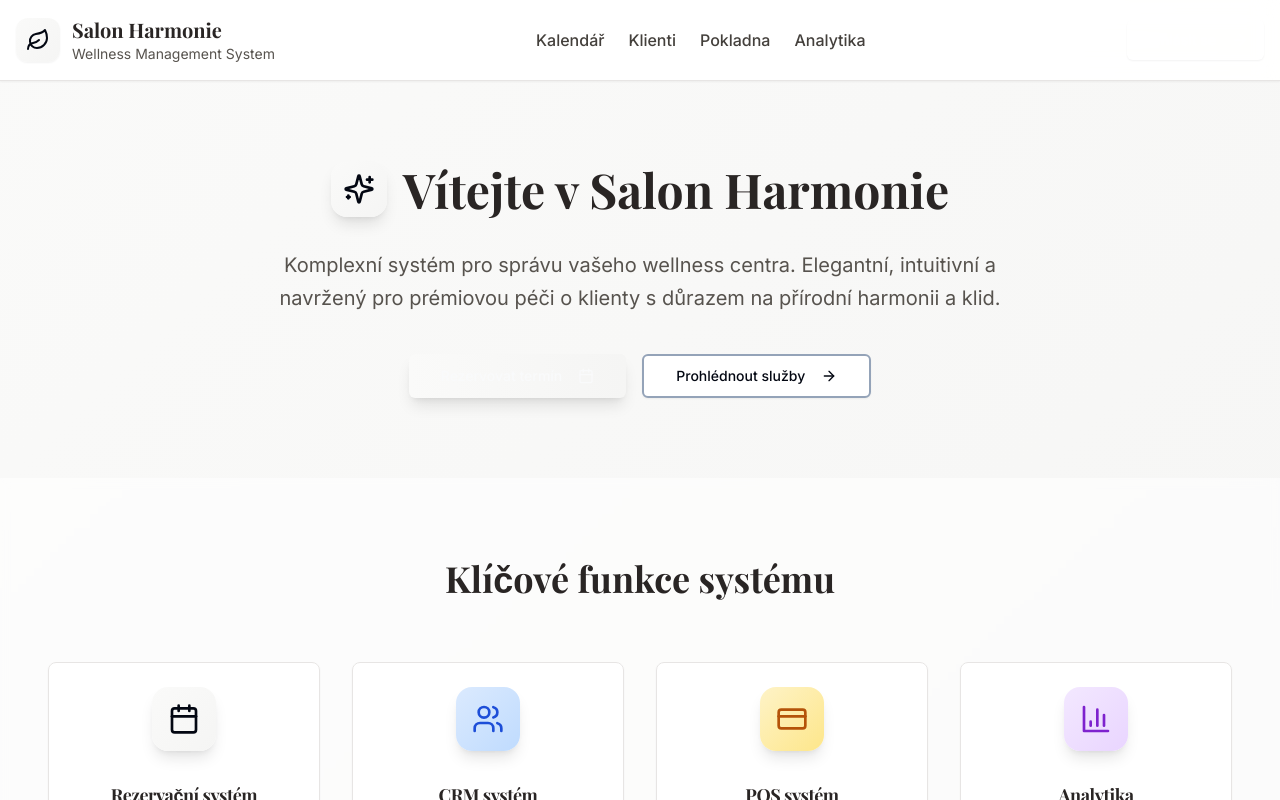
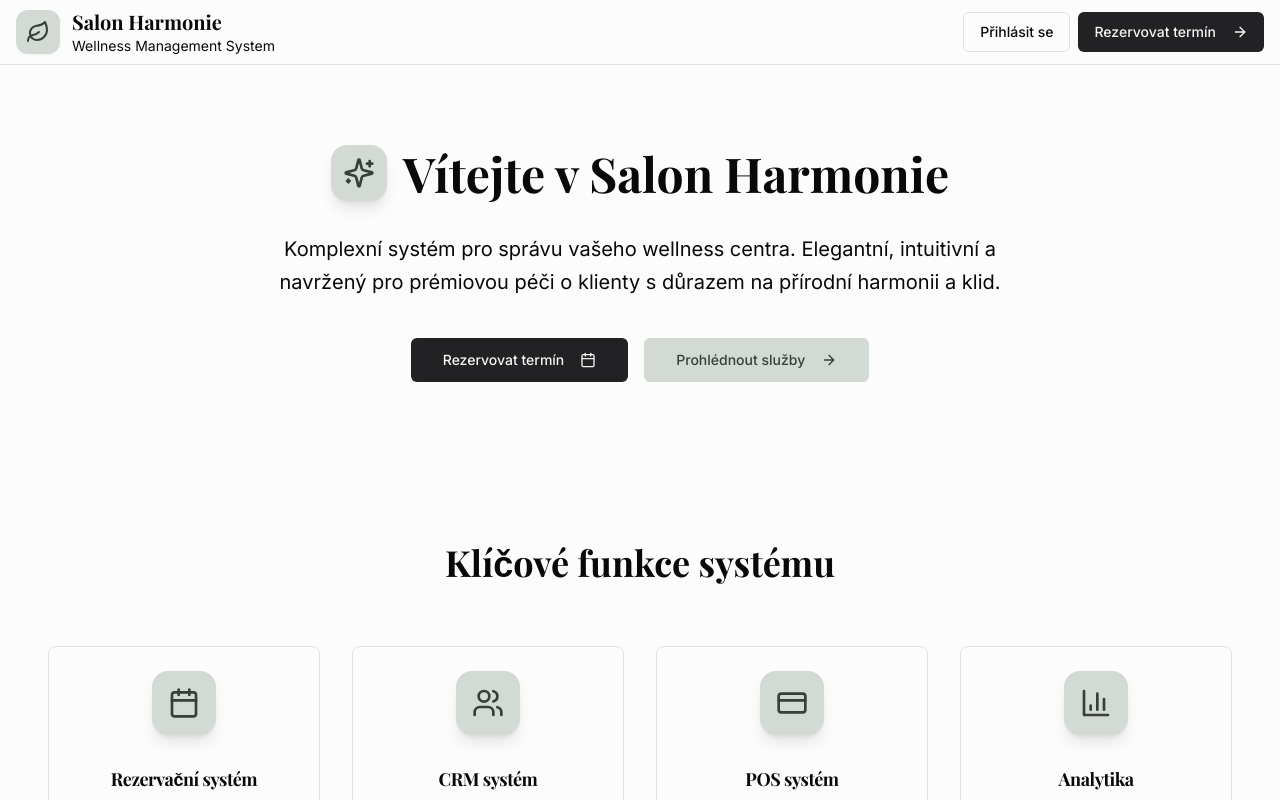
Before and after one commit to ishchuktaras/salon-harmonie-frontend, a Next.js app: page / in a window 1280 px wide. Shown: the top 800 px of the page. Built offline with nearby package versions, Linux system fonts and the light colour scheme.

Commit message:
fix(ui): Oprava barevného schématu a stylů tlačítek na hlavní stránce

```diff
--- a/src/app/globals.css
+++ b/src/app/globals.css
@@ -1,56 +1,65 @@
-@import url('https://fonts.googleapis.com/css2?family=Inter:wght@400;500;600;700&family=Playfair+Display:wght@700&display=swap');
-
 @tailwind base;
 @tailwind components;
 @tailwind utilities;
 
 @layer base {
   :root {
-    --background: 0 0% 100%;
-    --foreground: 224 71.4% 4.1%;
-    --card: 0 0% 100%;
-    --card-foreground: 224 71.4% 4.1%;
-    --popover: 0 0% 100%;
-    --popover-foreground: 224 71.4% 4.1%;
-    --primary: 220 9.8% 42.9%; /* Slate 800 */
-    --primary-foreground: 210 20% 98%;
-    --secondary: 43 18% 87.5%; /* Stone 200 */
-    --secondary-foreground: 220.9 39.3% 11%;
-    --muted: 215 20.2% 65.1%;
-    --muted-foreground: 215.4 16.3% 46.9%;
-    --accent: 38 91.6% 58.4%; /* Amber 400 */
-    --accent-foreground: 220.9 39.3% 11%;
+    --background: 240 10% 99%; /* Stone 50 */
+    --foreground: 240 10% 3.9%; /* Stone 950 */
+
+    /* --- OPRAVA KONTRASTU PRO TLAČÍTKA --- */
+    /* Primární barva (tmavý kámen) pro pozadí tlačítka */
+    --primary: 240 5% 14%; /* Stone 800 - Tmavá */
+    /* Text na primární barvě (světlý kámen) pro text tlačítka */
+    --primary-foreground: 240 6% 96%; /* Stone 100 - Světlá */
+
+    /* Sekundární barva (světlejší šalvěj) */
+    --secondary: 120 7% 84%; /* Sage 200 */
+    /* Text na sekundární barvě (tmavá šalvěj) */
+    --secondary-foreground: 120 5% 23%; /* Sage 800 */
+
+    /* Akcentová barva (střední šalvěj) */
+    --accent: 120 9% 56%; /* Sage 400 */
+    /* Text na akcentové barvě (světlý kámen) */
+    --accent-foreground: 240 6% 96%; /* Stone 100 */
+
+    /* Ostatní utility barvy */
     --destructive: 0 84.2% 60.2%;
-    --destructive-foreground: 210 20% 98%;
-    --border: 215 20.2% 65.1%;
-    --input: 215 20.2% 65.1%;
-    --ring: 224 71.4% 4.1%;
+    --destructive-foreground: 0 0% 98%;
+
+    --card: 240 10% 99%;
+    --card-foreground: 240 10% 3.9%;
+
+    --popover: 240 10% 99%;
+    --popover-foreground: 240 10% 3.9%;
+
+    --border: 240 4% 89%;
+    --input: 240 4% 89%;
+
+    --ring: 120 9% 56%;
+
     --radius: 0.5rem;
-
-    --font-inter: 'Inter', sans-serif;
-    --font-playfair-display: 'Playfair Display', serif;
   }
 
   .dark {
-    --background: 224 71.4% 4.1%;
-    --foreground: 210 20% 98%;
-    --card: 224 71.4% 4.1%;
-    --card-foreground: 210 20% 98%;
-    --popover: 224 71.4% 4.1%;
-    --popover-foreground: 210 20% 98%;
-    --primary: 210 20% 98%;
-    --primary-foreground: 220.9 39.3% 11%;
-    --secondary: 215 27.9% 16.9%;
-    --secondary-foreground: 210 20% 98%;
-    --muted: 215 27.9% 16.9%;
-    --muted-foreground: 217.9 10.6% 64.9%;
-    --accent: 38 91.6% 58.4%;
-    --accent-foreground: 220.9 39.3% 11%;
+    /* Zde můžete definovat barvy pro tmavý režim */
+    --background: 240 10% 3.9%;
+    --foreground: 240 5% 94%;
+    --primary: 240 6% 96%;
+    --primary-foreground: 240 5% 14%;
+    --secondary: 120 5% 23%;
+    --secondary-foreground: 240 6% 96%;
+    --accent: 120 9% 56%;
+    --accent-foreground: 240 6% 96%;
     --destructive: 0 62.8% 30.6%;
-    --destructive-foreground: 0 85.7% 97.3%;
-    --border: 215 27.9% 16.9%;
-    --input: 215 27.9% 16.9%;
-    --ring: 216 12.2% 83.9%;
+    --destructive-foreground: 0 0% 98%;
+    --card: 240 10% 3.9%;
+    --card-foreground: 240 5% 94%;
+    --popover: 240 10% 3.9%;
+    --popover-foreground: 240 5% 94%;
+    --border: 240 4% 16%;
+    --input: 240 4% 16%;
+    --ring: 120 9% 56%;
   }
 }
 
--- a/src/app/page.tsx
+++ b/src/app/page.tsx
@@ -1,3 +1,5 @@
+// src/app/page.tsx - OPRAVENÁ VERZE
+
 import { Button } from "@/components/ui/button"
 import { Card, CardContent, CardDescription, CardHeader, CardTitle } from "@/components/ui/card"
 import { Calendar, Users, CreditCard, BarChart3, Leaf, Sparkles, ArrowRight } from "lucide-react"
@@ -5,38 +7,34 @@ import Link from "next/link"
 
 export default function HomePage() {
   return (
-    <div className="min-h-screen bg-gradient-to-br from-stone-50 via-sage-50 to-stone-100">
+    // Používáme barvy z tématu (--background)
+    <div className="min-h-screen bg-background">
       {/* Header */}
-      <header className="border-b border-stone-200 bg-white/90 backdrop-blur-md shadow-sm">
-        <div className="container mx-auto px-4 py-4">
-          <div className="flex items-center justify-between">
-            <div className="flex items-center space-x-3">
-              <div className="flex items-center justify-center w-11 h-11 bg-gradient-to-br from-sage-100 to-sage-200 rounded-xl shadow-sm">
-                <Leaf className="w-6 h-6 text-sage-700" />
-              </div>
-              <div>
-                <h1 className="text-xl font-serif font-semibold text-stone-800">Salon Harmonie</h1>
-                <p className="text-sm text-stone-600">Wellness Management System</p>
-              </div>
+      <header className="sticky top-0 z-50 w-full border-b bg-background/95 backdrop-blur supports-[backdrop-filter]:bg-background/60">
+        <div className="container mx-auto flex h-16 items-center justify-between px-4">
+          <div className="flex items-center space-x-3">
+            <div className="flex h-11 w-11 items-center justify-center rounded-xl bg-secondary shadow-sm">
+              <Leaf className="h-6 w-6 text-secondary-foreground" />
             </div>
-            <nav className="hidden md:flex items-center space-x-6">
-              <Link href="/calendar" className="text-stone-700 hover:text-sage-700 transition-colors font-medium">
-                Kalendář
-              </Link>
-              <Link href="/clients" className="text-stone-700 hover:text-sage-700 transition-colors font-medium">
-                Klienti
-              </Link>
-              <Link href="/pos" className="text-stone-700 hover:text-sage-700 transition-colors font-medium">
-                Pokladna
-              </Link>
-              <Link href="/analytics" className="text-stone-700 hover:text-sage-700 transition-colors font-medium">
-                Analytika
-              </Link>
-            </nav>
+            <div>
+              <h1 className="font-serif text-xl font-semibold text-foreground">Salon Harmonie</h1>
+              <p className="text-sm text-muted-foreground">Wellness Management System</p>
+            </div>
+          </div>
+
+          {/* Tlačítka vpravo */}
+          <div className="flex items-center space-x-2">
             <Link href="/login">
-              <Button className="bg-sage-600 hover:bg-sage-700 text-white shadow-sm">
+              {/* Tlačítko "Přihlásit se" - nyní používá variantu "outline" */}
+              <Button variant="outline">
                 Přihlásit se
-                <ArrowRight className="w-4 h-4 ml-2" />
+              </Button>
+            </Link>
+            <Link href="/booking">
+               {/* Tlačítko "Rezervovat termín" - nyní používá výchozí (tmavou) variantu */}
+              <Button>
+                Rezervovat termín
+                <ArrowRight className="ml-2 h-4 w-4" />
               </Button>
             </Link>
           </div>
@@ -44,36 +42,31 @@ export default function HomePage() {
       </header>
 
       {/* Hero Section */}
-      <section className="py-20 px-4">
+      <section className="px-4 py-20">
         <div className="container mx-auto text-center">
-          <div className="flex items-center justify-center mb-8">
-            <div className="p-3 bg-gradient-to-br from-sage-100 to-sage-200 rounded-2xl shadow-lg mr-4">
-              <Sparkles className="w-8 h-8 text-sage-700" />
+          <div className="mb-8 flex items-center justify-center">
+            <div className="mr-4 rounded-2xl bg-secondary p-3 shadow-lg">
+              <Sparkles className="h-8 w-8 text-secondary-foreground" />
             </div>
-            <h2 className="text-5xl font-serif font-bold text-stone-800">Vítejte v Salon Harmonie</h2>
+            <h2 className="font-serif text-5xl font-bold text-foreground">Vítejte v Salon Harmonie</h2>
           </div>
-          <p className="text-xl text-stone-600 mb-10 max-w-3xl mx-auto leading-relaxed">
+          <p className="mx-auto mb-10 max-w-3xl text-xl leading-relaxed text-muted-foreground">
             Komplexní systém pro správu vašeho wellness centra. Elegantní, intuitivní a navržený pro prémiovou péči o
             klienty s důrazem na přírodní harmonii a klid.
           </p>
-          <div className="flex flex-col sm:flex-row gap-4 justify-center">
+          <div className="flex flex-col justify-center gap-4 sm:flex-row">
             <Link href="/booking">
-              <Button
-                size="lg"
-                className="bg-gradient-to-r from-sage-600 to-sage-700 hover:from-sage-700 hover:to-sage-800 shadow-lg hover:shadow-xl transition-all duration-300 hover:scale-105 font-medium border-0"
-              >
+              {/* Hlavní CTA tlačítko - používá výchozí (tmavou) variantu */}
+              <Button size="lg">
                 Rezervovat termín
-                <Calendar className="w-4 h-4 ml-2" />
+                <Calendar className="ml-2 h-4 w-4" />
               </Button>
             </Link>
             <Link href="/services">
-              <Button
-                size="lg"
-                variant="outline"
-                className="border-2 border-sage-600 text-sage-700 hover:bg-sage-600 hover:text-white bg-white shadow-sm hover:shadow-md transition-all duration-300 font-medium"
-              >
+              {/* Sekundární CTA tlačítko - používá variantu "secondary" */}
+              <Button size="lg" variant="secondary">
                 Prohlédnout služby
-                <ArrowRight className="w-4 h-4 ml-2" />
+                <ArrowRight className="ml-2 h-4 w-4" />
               </Button>
             </Link>
           </div>
@@ -81,87 +74,82 @@ export default function HomePage() {
       </section>
 
       {/* Features Grid */}
-      <section className="py-20 px-4 bg-white/60 backdrop-blur-sm">
+      <section className="bg-background/80 px-4 py-20 backdrop-blur-sm">
         <div className="container mx-auto">
-          <h3 className="text-4xl font-serif font-bold text-center text-stone-800 mb-16">Klíčové funkce systému</h3>
-          <div className="grid md:grid-cols-2 lg:grid-cols-4 gap-8">
-            <Card className="border-stone-200 hover:shadow-xl transition-all duration-300 bg-white/90 backdrop-blur-sm group">
-              <CardHeader className="text-center pb-4">
-                <div className="flex justify-center mb-6">
-                  <div className="w-16 h-16 bg-gradient-to-br from-sage-100 to-sage-200 rounded-2xl flex items-center justify-center shadow-lg group-hover:shadow-xl transition-shadow">
-                    <Calendar className="w-8 h-8 text-sage-700" />
-                  </div>
+          <h3 className="mb-16 text-center font-serif text-4xl font-bold text-foreground">Klíčové funkce systému</h3>
+          <div className="grid gap-8 md:grid-cols-2 lg:grid-cols-4">
+
+            {/* Karty nyní používají standardní Card komponentu, která si bere barvy z tématu */}
+            <Card>
+              <CardHeader className="items-center text-center pb-4">
+                <div className="mb-6 flex h-16 w-16 items-center justify-center rounded-2xl bg-secondary shadow-lg">
+                  <Calendar className="h-8 w-8 text-secondary-foreground" />
                 </div>
-                <CardTitle className="text-stone-800 font-serif text-lg">Rezervační systém</CardTitle>
+                <CardTitle className="font-serif text-lg">Rezervační systém</CardTitle>
               </CardHeader>
               <CardContent>
-                <CardDescription className="text-stone-600 text-center leading-relaxed">
+                <CardDescription className="text-center leading-relaxed">
                   Pokročilý kalendář s online rezervacemi, správou zdrojů a automatickými připomínkami.
                 </CardDescription>
               </CardContent>
             </Card>
 
-            <Card className="border-stone-200 hover:shadow-xl transition-all duration-300 bg-white/90 backdrop-blur-sm group">
-              <CardHeader className="text-center pb-4">
-                <div className="flex justify-center mb-6">
-                  <div className="w-16 h-16 bg-gradient-to-br from-blue-100 to-blue-200 rounded-2xl flex items-center justify-center shadow-lg group-hover:shadow-xl transition-shadow">
-                    <Users className="w-8 h-8 text-blue-700" />
-                  </div>
+            <Card>
+              <CardHeader className="items-center text-center pb-4">
+                <div className="mb-6 flex h-16 w-16 items-center justify-center rounded-2xl bg-secondary shadow-lg">
+                  <Users className="h-8 w-8 text-secondary-foreground" />
                 </div>
-                <CardTitle className="text-stone-800 font-serif text-lg">CRM systém</CardTitle>
+                <CardTitle className="font-serif text-lg">CRM systém</CardTitle>
               </CardHeader>
               <CardContent>
-                <CardDescription className="text-stone-600 text-center leading-relaxed">
+                <CardDescription className="text-center leading-relaxed">
                   Kompletní správa klientů s historií, preferencemi a věrnostním programem.
                 </CardDescription>
               </CardContent>
             </Card>
 
-            <Card className="border-stone-200 hover:shadow-xl transition-all duration-300 bg-white/90 backdrop-blur-sm group">
-              <CardHeader className="text-center pb-4">
-                <div className="flex justify-center mb-6">
-                  <div className="w-16 h-16 bg-gradient-to-br from-amber-100 to-amber-200 rounded-2xl flex items-center justify-center shadow-lg group-hover:shadow-xl transition-shadow">
-                    <CreditCard className="w-8 h-8 text-amber-700" />
-                  </div>
+            <Card>
+              <CardHeader className="items-center text-center pb-4">
+                <div className="mb-6 flex h-16 w-16 items-center justify-center rounded-2xl bg-secondary shadow-lg">
+                  <CreditCard className="h-8 w-8 text-secondary-foreground" />
                 </div>
-                <CardTitle className="text-stone-800 font-serif text-lg">POS systém</CardTitle>
+                <CardTitle className="font-serif text-lg">POS systém</CardTitle>
               </CardHeader>
               <CardContent>
-                <CardDescription className="text-stone-600 text-center leading-relaxed">
+                <CardDescription className="text-center leading-relaxed">
                   Integrovaná pokladna s e-shopem, správou zásob a automatickým účetnictvím.
                 </CardDescription>
               </CardContent>
             </Card>
 
-            <Card className="border-stone-200 hover:shadow-xl transition-all duration-300 bg-white/90 backdrop-blur-sm group">
-              <CardHeader className="text-center pb-4">
-                <div className="flex justify-center mb-6">
-                  <div className="w-16 h-16 bg-gradient-to-br from-purple-100 to-purple-200 rounded-2xl flex items-center justify-center shadow-lg group-hover:shadow-xl transition-shadow">
-                    <BarChart3 className="w-8 h-8 text-purple-700" />
-                  </div>
+            <Card>
+              <CardHeader className="items-center text-center pb-4">
+                <div className="mb-6 flex h-16 w-16 items-center justify-center rounded-2xl bg-secondary shadow-lg">
+                  <BarChart3 className="h-8 w-8 text-secondary-foreground" />
                 </div>
-                <CardTitle className="text-stone-800 font-serif text-lg">Analytika</CardTitle>
+                <CardTitle className="font-serif text-lg">Analytika</CardTitle>
               </CardHeader>
               <CardContent>
-                <CardDescription className="text-stone-600 text-center leading-relaxed">
+                <CardDescription className="text-center leading-relaxed">
                   Pokročilé reporty, sledování výkonnosti a business intelligence.
                 </CardDescription>
               </CardContent>
             </Card>
+
           </div>
         </div>
       </section>
 
       {/* Footer */}
-      <footer className="bg-gradient-to-r from-stone-800 to-stone-900 text-stone-200 py-12 px-4">
+      <footer className="bg-foreground py-12 px-4 text-background">
         <div className="container mx-auto text-center">
-          <div className="flex items-center justify-center mb-6">
-            <div className="p-2 bg-sage-600 rounded-lg mr-3">
-              <Leaf className="w-6 h-6 text-white" />
+          <div className="mb-6 flex items-center justify-center">
+            <div className="mr-3 rounded-lg bg-primary p-2">
+              <Leaf className="h-6 w-6 text-primary-foreground" />
             </div>
-            <span className="font-serif font-semibold text-xl">Salon Harmonie</span>
+            <span className="font-serif text-xl font-semibold">Salon Harmonie</span>
           </div>
-          <p className="text-stone-400 text-lg">
+          <p className="text-muted-foreground">
             © 2025 Salon Harmonie Management System. Vytvořeno s láskou pro wellness průmysl.
           </p>
         </div>
```
